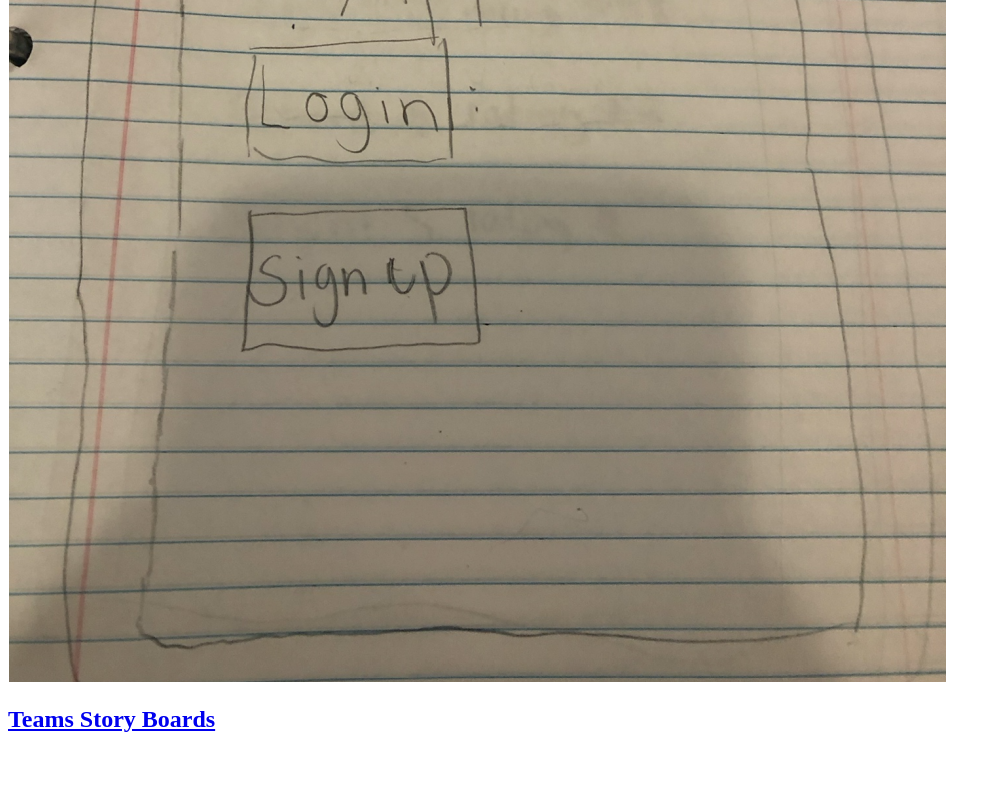
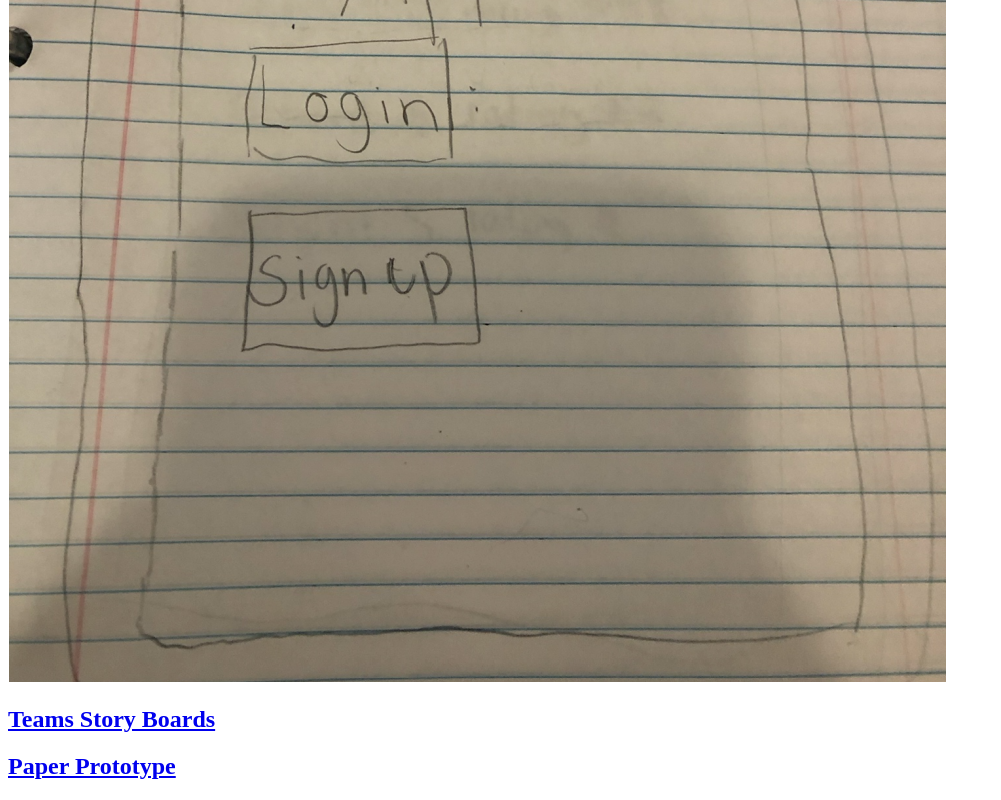
Before and after one commit to Matthew9901/Matthew9901.github.io, a plain HTML site: page index.html in a window 1280 px wide. Shown: the part 4398-5198 px from the top of the page, without its empty margins (0-1001 px from the left). Before the commit the page ends 5151 px from the top, so only its background shows below. Drawn offline with Linux system fonts and the light colour scheme.

Commit message:
Update index.html

```diff
--- a/index.html
+++ b/index.html
@@ -37,5 +37,8 @@
             <a href="Files/combinepdf2.pdf"><h2>Teams Story Boards</h2></a>
         </section>
     </section>
+        <section class="ass-details 5">
+            <a href="https://youtu.be/u5CySnlP68s"><h2>Paper Prototype</h2></a>
+        </section>
 </body>
 </html>
```
